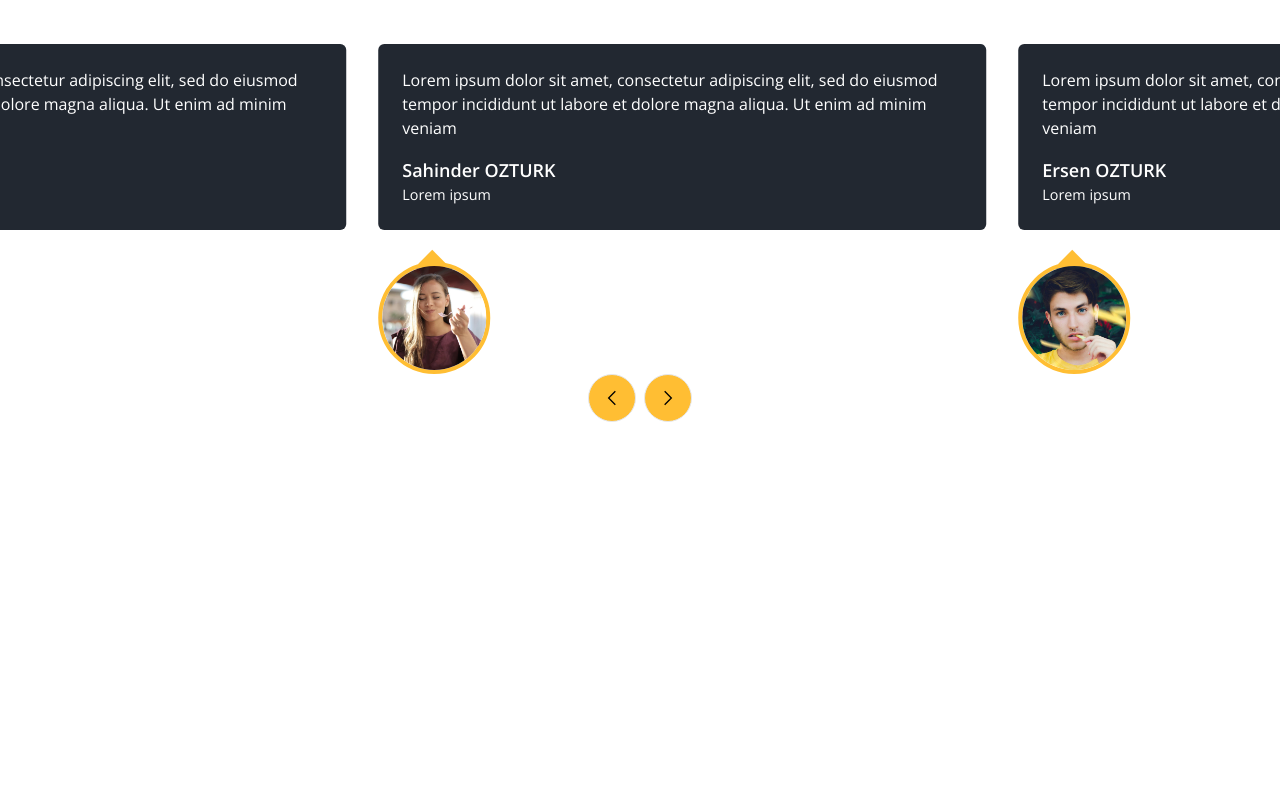
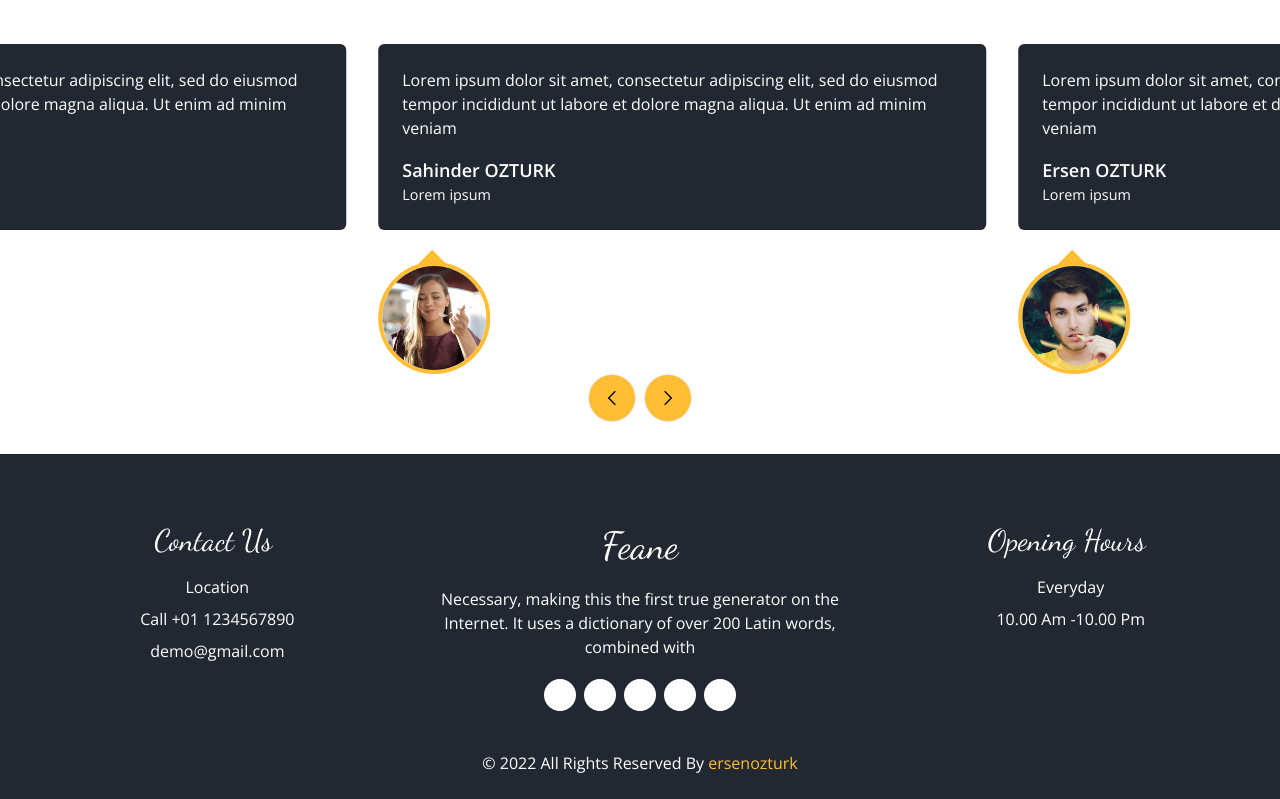
Before and after one commit to ersenozturk/full-stack-ordering-application, a Next.js app: page / in a window 1280 px wide. Shown: the part 3941-4740 px from the top of the page. Before the commit the page ends 4395 px from the top, so only its background shows below. Built offline with nearby package versions, Linux system fonts and the light colour scheme.

Commit message:
footer layput created

```diff
--- a/components/layout/Footer.jsx
+++ b/components/layout/Footer.jsx
@@ -1,8 +1,84 @@
+import Title from "../ui/Title";
 
 const Footer = () => {
   return (
-    <div>Footer</div>
-  )
-}
+    <div className="bg-secondary text-white">
+      <div className="container mx-auto pt-16 pb-6">
+        <div className="flex md:justify-between justify-center text-center flex-wrap md:gap-y-0 gap-y-6 ">
+          <div className="md:flex-1">
+            <Title titleClass="text-[30px]">Contact Us</Title>
+            <div className="flex flex-col gap-y-2 mt-3">
+              <div>
+                <i className="fab fa-map-marker"></i>
+                <span className="inline-block ml-2">Location</span>
+              </div>
+              <div>
+                <i className="fab fa-phone"></i>
+                <span className="inline-block ml-2">Call +01 1234567890</span>
+              </div>
+              <div>
+                <i className="fab fa-envelope"></i>
+                <span className="inline-block ml-2">demo@gmail.com</span>
+              </div>
+            </div>
+          </div>
+          <div className="md:flex-1">
+            <Title titleClass="text-[38px]">Feane</Title>
+            <p className="mt-3">
+              Necessary, making this the first true generator on the Internet.
+              It uses a dictionary of over 200 Latin words, combined with
+            </p>
+            <div className="flex items-center justify-center mt-5 gap-x-2">
+              <a
+                href=""
+                className="w-8 h-8 grid place-content-center bg-white text-secondary rounded-full "
+              >
+                <i className="fab fa-facebook"></i>
+              </a>
+              <a
+                href=""
+                className="w-8 h-8 grid place-content-center bg-white text-secondary rounded-full"
+              >
+                <i className="fab fa-twitter"></i>
+              </a>
+              <a
+                href=""
+                className="w-8 h-8 grid place-content-center bg-white text-secondary rounded-full"
+              >
+                <i className="fab fa-linkedin"></i>
+              </a>
+              <a
+                href=""
+                className="w-8 h-8 grid place-content-center bg-white text-secondary rounded-full"
+              >
+                <i className="fab fa-instagram"></i>
+              </a>
+              <a
+                href=""
+                className="w-8 h-8 grid place-content-center bg-white text-secondary rounded-full"
+              >
+                <i className="fab fa-pinterest"></i>
+              </a>
+            </div>
+          </div>
+          <div className="md:flex-1">
+            <Title titleClass="text-[30px]">Opening Hours</Title>
+            <div className="flex flex-col gap-y-2 mt-3">
+              <div>
+                <span className="inline-block ml-2">Everyday</span>
+              </div>
+              <div>
+                <span className="inline-block ml-2">10.00 Am -10.00 Pm</span>
+              </div>
+            </div>
+          </div>
+        </div>
+        <p className="text-center mt-10 hover:text-red-500">
+          © 2022 All Rights Reserved By <a className="text-primary hover:text-red-500 " href="https://www.linkedin.com/in/ozturkersen/" target="_blank" rel="noopener noreferrer">ersenozturk</a>
+        </p>
+      </div>
+    </div>
+  );
+};
 
-export default Footer
+export default Footer;
--- a/pages/home/index.jsx
+++ b/pages/home/index.jsx
@@ -15,7 +15,6 @@ const Index = () => {
       <About/>
       <Book/>
       <Customers/>
-
     </div>
   );
 };
--- a/pages/index.jsx
+++ b/pages/index.jsx
@@ -1,4 +1,5 @@
 import Head from "next/head";
+import Footer from "../components/layout/Footer";
 import Header from "../components/layout/Header";
 import Home from "./home";
 
@@ -22,6 +23,7 @@ export default function Index() {
 
       <Header />
       <Home />
+      <Footer/>
     </div>
   );
 }
```
